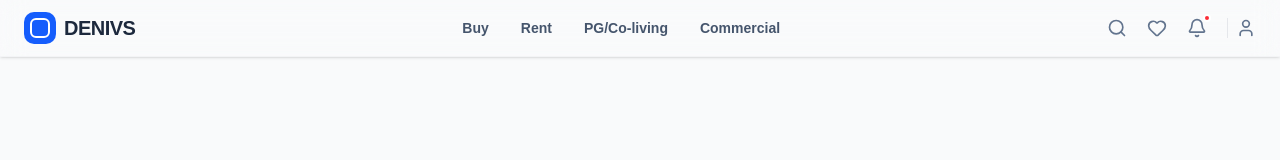
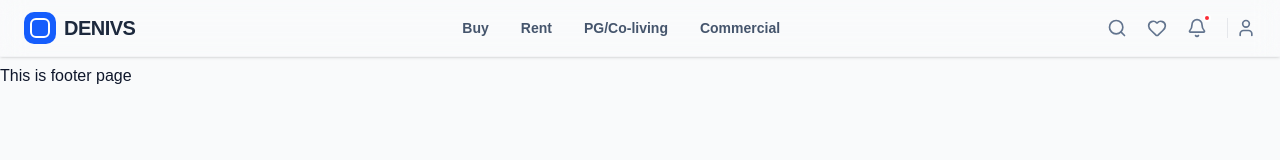
Before and after one commit to denivsofficial/DenivsFinal, a React (Vite) app: page /footer in a window 1280 px wide. Shown: the top 160 px of the page. Built offline with nearby package versions, Linux system fonts and the light colour scheme.

Commit message:
added roiutes

```diff
--- a/src/pages/Footer.jsx
+++ b/src/pages/Footer.jsx
@@ -3,7 +3,8 @@ import React from 'react'
 const Footer = () => {
   return (
     <div>
-      <h1></h1>
+      <h1>This is footer page
+      </h1>
     </div>
   )
 }
--- a/src/routes/AppRoutes.jsx
+++ b/src/routes/AppRoutes.jsx
@@ -1,15 +1,20 @@
 import { Routes, Route } from 'react-router-dom';
 import Home from '../pages/Home';
-// import PostProperty from '../pages/PostProperty';
+import Calculator from '../pages/Calculator';
+import ExploreCategories from '../pages/ExoloreCategories';
+import FeaturedList from '../pages/FeaturedList';
+import MoreProperty from '../pages/MoreProperty';
+import Footer from '@/pages/Footer';
 
 const AppRoutes = () => {
   return (
     <Routes>
       <Route path="/" element={<Home />} />
-
-      {/* <Route path="/post-property" element={<PostProperty />} /> */}
-      {/* Easy to add more later */}
-      {/* <Route path="/search" element={<SearchPage />} /> */}
+      <Route path="/calculator" element={<Calculator />} />
+      <Route path="/explore-categories" element={<ExploreCategories />} />
+      <Route path="/featured-listings" element={<FeaturedList />} />
+      <Route path="/more-properties" element={<MoreProperty />} />
+      <Route path="/footer" element={<Footer />} />
     </Routes>
   );
 };
```
